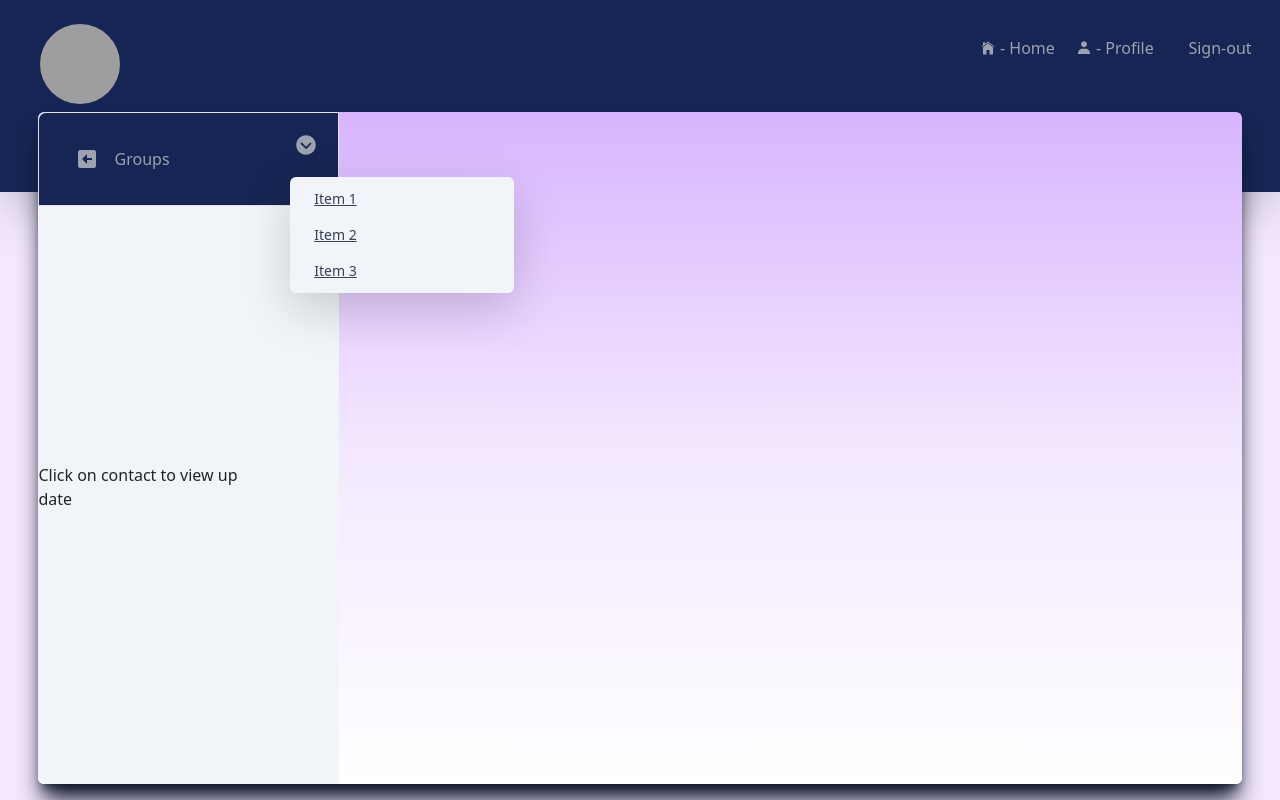
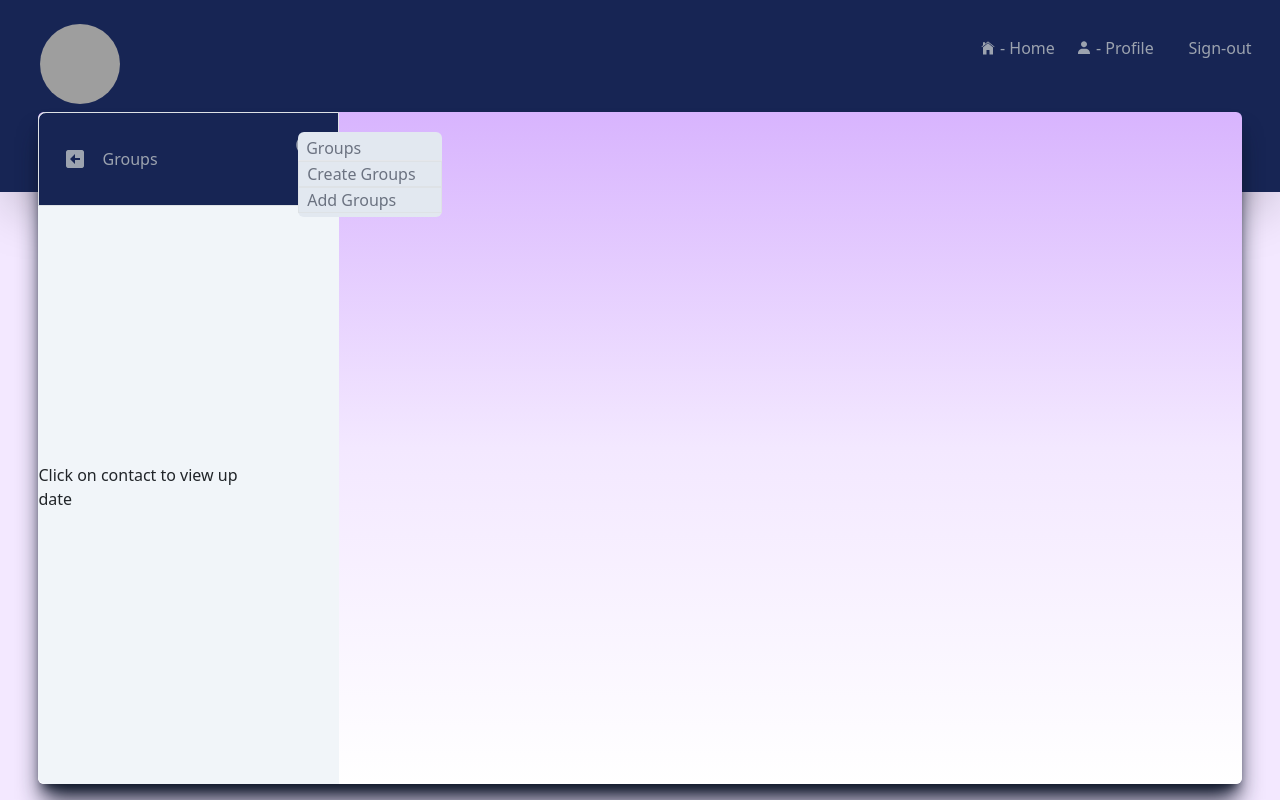
Before and after one commit to erdalHulagu/chat-project-frontEnd, a React (Create React App) app: page /home in a window 1280 px wide. Both pictures are taken after a click on the icon 306 px from the left and 145 px from the top of the page. Built offline with nearby package versions, Linux system fonts and the light colour scheme; grey boxes are pictures that could not be loaded.

Commit message:
13/12/23

```diff
--- a/src/component/user/group/create-group.jsx
+++ b/src/component/user/group/create-group.jsx
@@ -1,20 +1,25 @@
 import React, { useState } from 'react'
-import { Button, ButtonGroup, DropdownButton } from 'react-bootstrap';
+import { Button, ButtonGroup, Dropdown, DropdownButton } from 'react-bootstrap';
 import { BiSolidDownArrow, BiSolidDownArrowSquare, BiSolidLeftArrowSquare } from 'react-icons/bi'
 import { IoIosArrowDropdownCircle } from 'react-icons/io';
 import { useNavigate } from 'react-router-dom';
-import Dropdown from '../../../helper/dropdown-menu';
+// import Dropdown from '../../../helper/dropdown-menu';
 
 
 
 
 const MyStatus = () => {
+    const [dropdown, setDropdown] = useState(false)
     const navigate = useNavigate();
 
     const handleNavigete = () => {
         navigate(-1)
     }
 
+const handleDorpdown = () => {
+    setDropdown(!dropdown)
+
+}
 
 
 
@@ -25,18 +30,30 @@ const MyStatus = () => {
             <div className='w-[40%] lg:w-[25%] sm: rounded-l-lg h-full bg-slate-100 '>
                 <div className=' flex justify-between rounded-tl-lg h-[14%] border-b w-[full]  bg-blue-950 border-slate-100 border'>
 
-                    <div className='flex items-center justify-center w-[50%]' >
+                    <div className='flex items-center justify-center w-[50%] -ml-3' >
                         <BiSolidLeftArrowSquare className='  text-gray-400 w-14 h-14 p-3 hover:opacity-30 hover:bg-slate-100 hover:text-blue-950 cursor-pointer rounded-full' />
                         <p className='text-gray-400 mt-3'>Groups</p>
                     </div>
-                    <div className='flex w-[50] justify-end'>
-                    <Dropdown/>
-                        {/* <IoIosArrowDropdownCircle className='m-1 text-gray-400 w-14 h-14 p-3 hover:opacity-30 hover:bg-slate-100 hover:text-blue-950 cursor-pointer rounded-full' />
-                        <DropdownButton >
-                            <Dropdown.Item href="#/action-1">Action</Dropdown.Item>
-                            <Dropdown.Item href="#/action-2">Another action</Dropdown.Item>
-                            <Dropdown.Item href="#/action-3">Something else</Dropdown.Item>
-                        </DropdownButton> */}
+                    {/* dropdown menu */}
+                    <div className=' relative flex w-[50] justify-end'>
+
+                        <IoIosArrowDropdownCircle onClick={handleDorpdown} className='m-1  text-gray-400 w-14 h-14 p-3 hover:opacity-30 hover:bg-slate-100 hover:text-blue-950 cursor-pointer rounded-full' />
+                        {dropdown&&
+                            <div className="py-1 rounded absolute z-10 bg-slate-200 -bottom-3 left-6 flex-col items-center justify-center w-36 h-30">
+                            <div className='flex items-center  border-b w-full h-[32%] px-2 hover:bg-gray-300 '>
+                                <span className='text-gray-500'>Groups</span>
+                            </div>
+                            <div className='border w-full h-[32%] px-2 hover:bg-gray-300  '>
+                                <span className='text-gray-500'>Create Groups</span>
+                            </div>
+                            <div className=' border w-full h-[32%] px-2 hover:bg-gray-300 '>
+                                <span className='text-gray-500'>Add Groups</span>
+                            </div>
+
+                        </div>
+                        }
+
+
                     </div>
 
                 </div>
--- a/src/helper/dropdown-menu.js
+++ b/src/helper/dropdown-menu.js
@@ -3,7 +3,7 @@ import { IoIosArrowDropdownCircle } from 'react-icons/io';
 
 const Dropdown = () => {
   const [isOpen, setIsOpen] = useState(false);
-  const items = ['Item 1', 'Item 2', 'Item 3'];
+  const items = ['create group', 'Item 2', 'Item 3'];
 
   const handleDropDownMenu = () => {
     setIsOpen(!isOpen)
--- a/tailwind.config.js
+++ b/tailwind.config.js
@@ -4,7 +4,14 @@ module.exports = {
       "./src/**/*.{js,jsx,ts,tsx}",
     ],
   theme: {
-    extend: {},
+    extend: {
+        colors: {
+          // Add your custom colors here
+          primary: '#083344',
+          // secondary: '#your_secondary_color',
+          // ...
+        },
+    },
   },
   plugins: [],
 }
```
